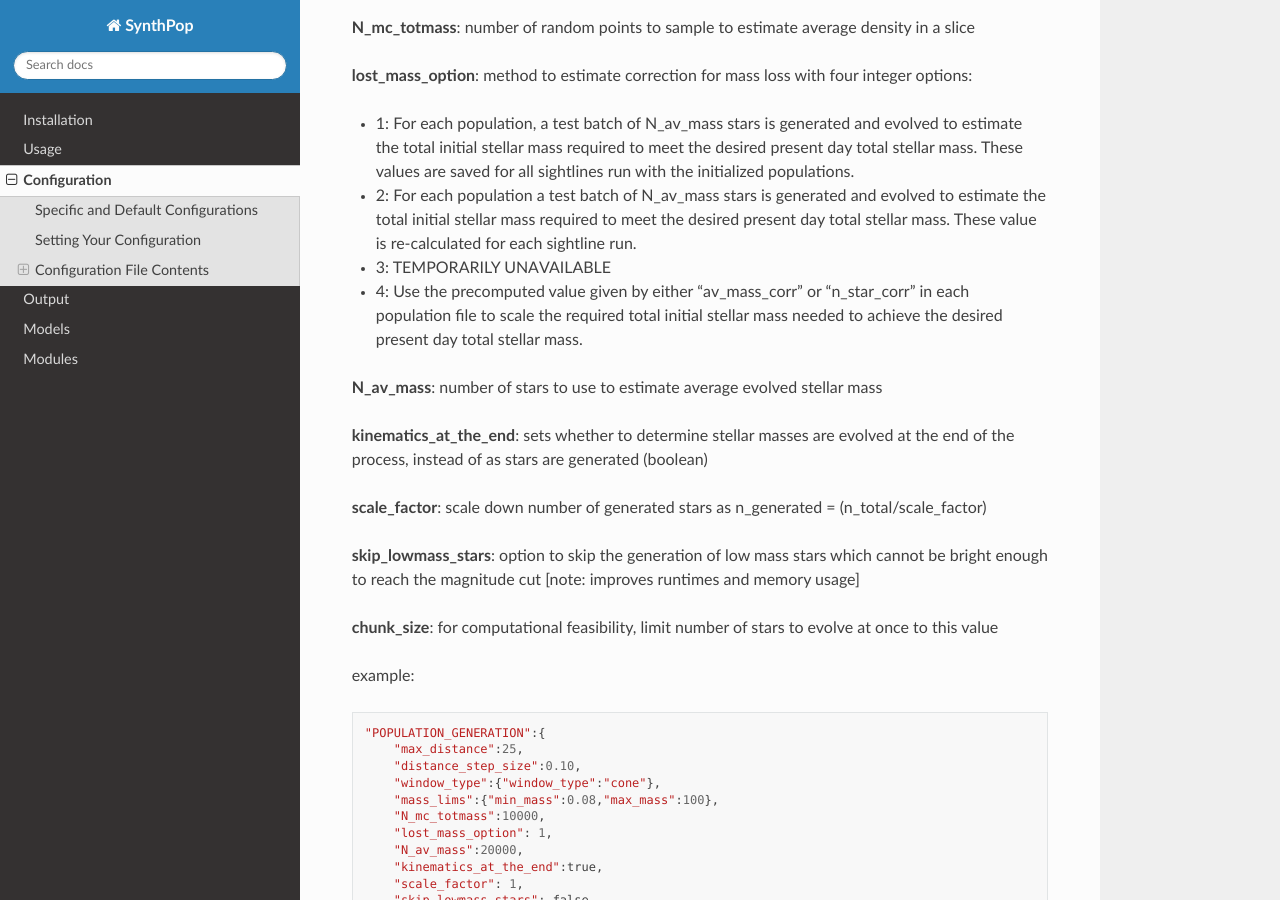
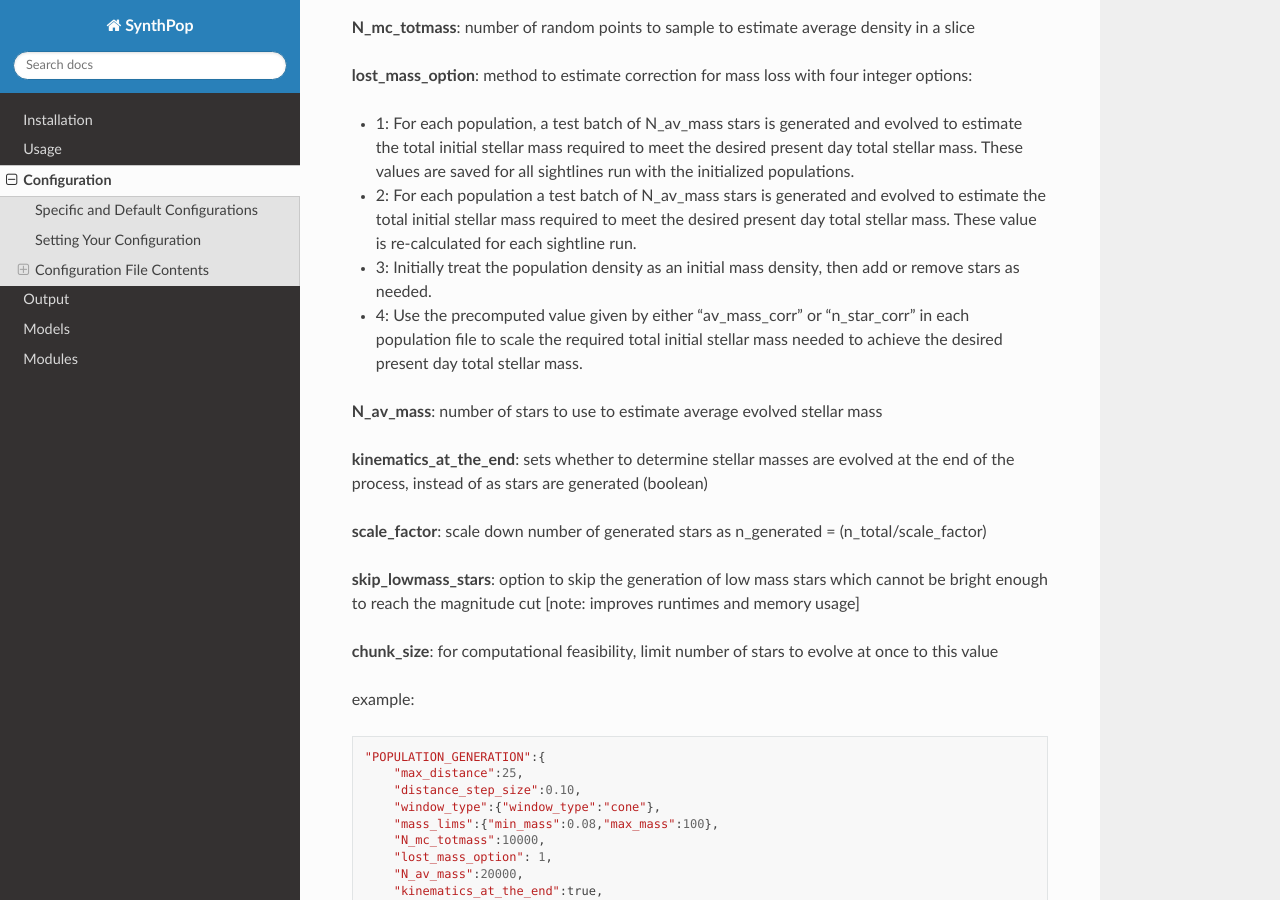
Before and after one commit to synthpop-galaxy/synthpop, a Sphinx documentation site: the page built from docs/source/configuration.rst, in a window 1280 px wide and 900 px high, scrolled down 4262 px. Built offline with Sphinx 7.4.7 and the Read the Docs theme 3.1.0, drawn with Linux system fonts in a browser that asks for light colours.

Commit message:
Update configuration.rst

```diff
--- a/docs/source/configuration.rst
+++ b/docs/source/configuration.rst
@@ -175,7 +175,7 @@ POPULATION_GENERATION
 
 * 1: For each population, a test batch of N_av_mass stars is generated and evolved to estimate the total initial stellar mass required to meet the desired present day total stellar mass. These values are saved for all sightlines run with the initialized populations.
 * 2: For each population a test batch of N_av_mass stars is generated and evolved to estimate the total initial stellar mass required to meet the desired present day total stellar mass. These value is re-calculated for each sightline run.
-* 3: TEMPORARILY UNAVAILABLE
+* 3: Initially treat the population density as an initial mass density, then add or remove stars as needed.
 * 4: Use the precomputed value given by either "av_mass_corr" or "n_star_corr" in each population file to scale the required total initial stellar mass needed to achieve the desired present day total stellar mass.
 
 **N_av_mass**: number of stars to use to estimate average evolved stellar mass
```
